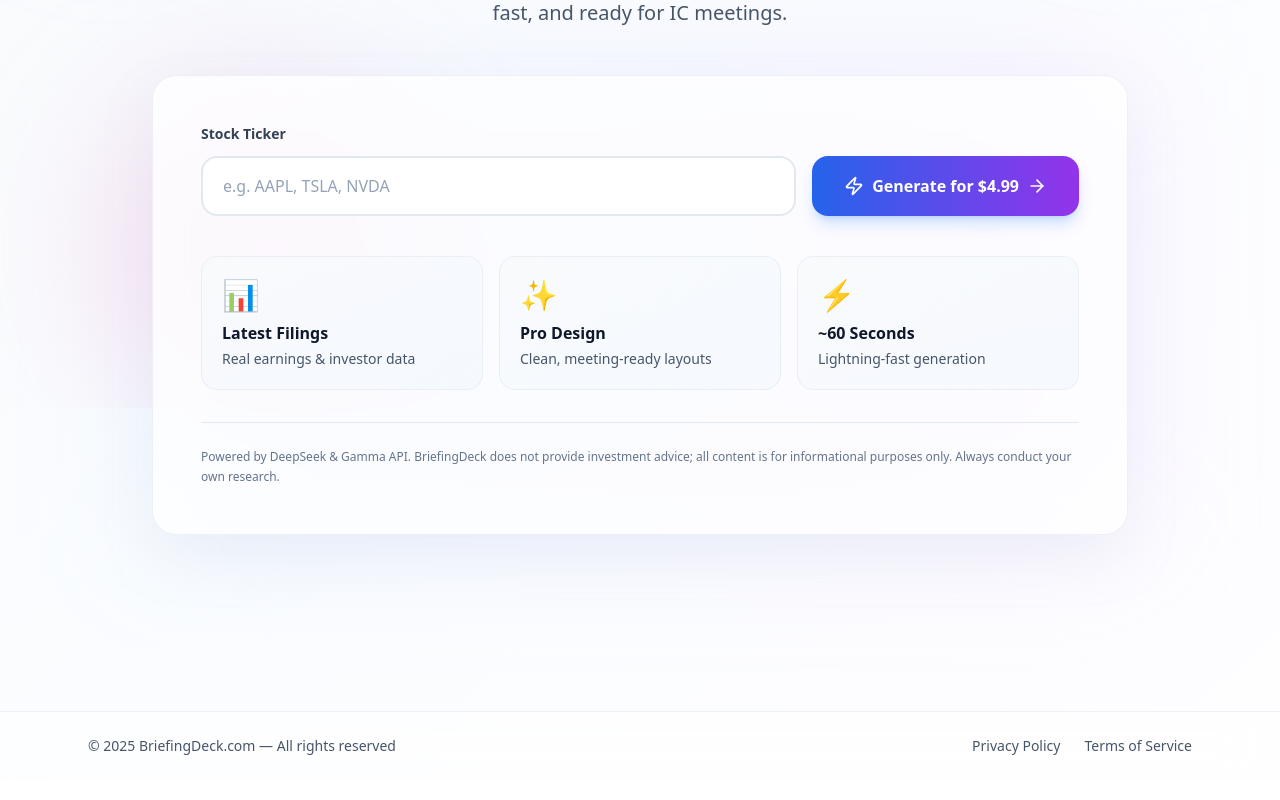
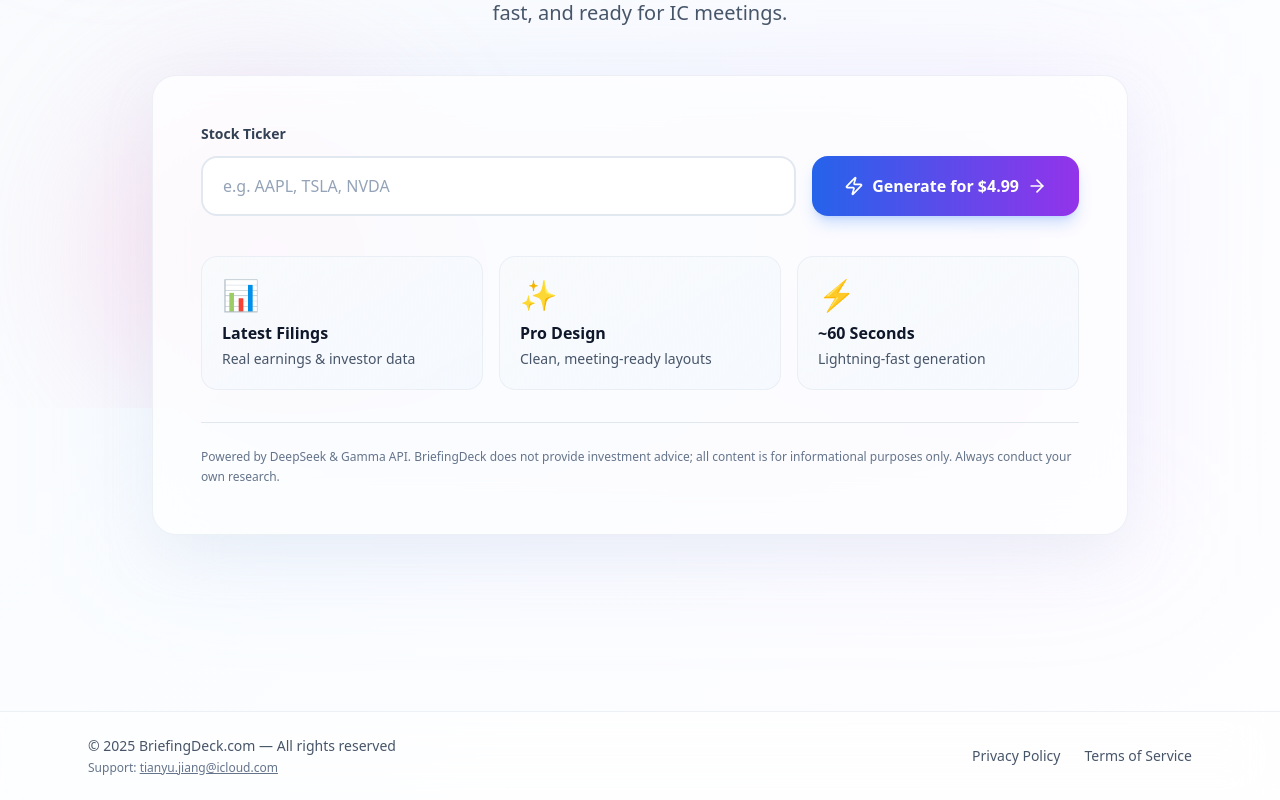
Before and after one commit to tianyumvp/earnings-deck, a Next.js app: page / in a window 1280 px wide. Shown: the part 392-1192 px from the top of the page. Built offline with nearby package versions, Linux system fonts and the light colour scheme.

Commit message:
Add support email to footer

```diff
--- a/pages/index.js
+++ b/pages/index.js
@@ -224,7 +224,19 @@ export default function Home() {
       {/* Footer */}
      <footer className="relative border-t border-slate-200/60 bg-white/60 backdrop-blur-xl mt-20">
   <div className="mx-auto flex max-w-6xl flex-col md:flex-row items-center justify-between px-6 py-6 text-sm text-slate-600 gap-4">
+    <div className="flex flex-col gap-1">
       <span>© {new Date().getFullYear()} BriefingDeck.com — All rights reserved</span>
+      <span className="text-xs text-slate-500">
+        Support:&nbsp;
+        <a
+          href="mailto:support@briefingdeck.com"
+          className="underline hover:text-blue-600"
+        >
+          tianyu.jiang@icloud.com
+        </a>
+      </span>
+    </div>
+
     <div className="flex gap-6">
       <a href="/privacy" className="hover:text-blue-600 transition-colors">
         Privacy Policy
```
Lines whose indentation alone changed are shown as unchanged.
